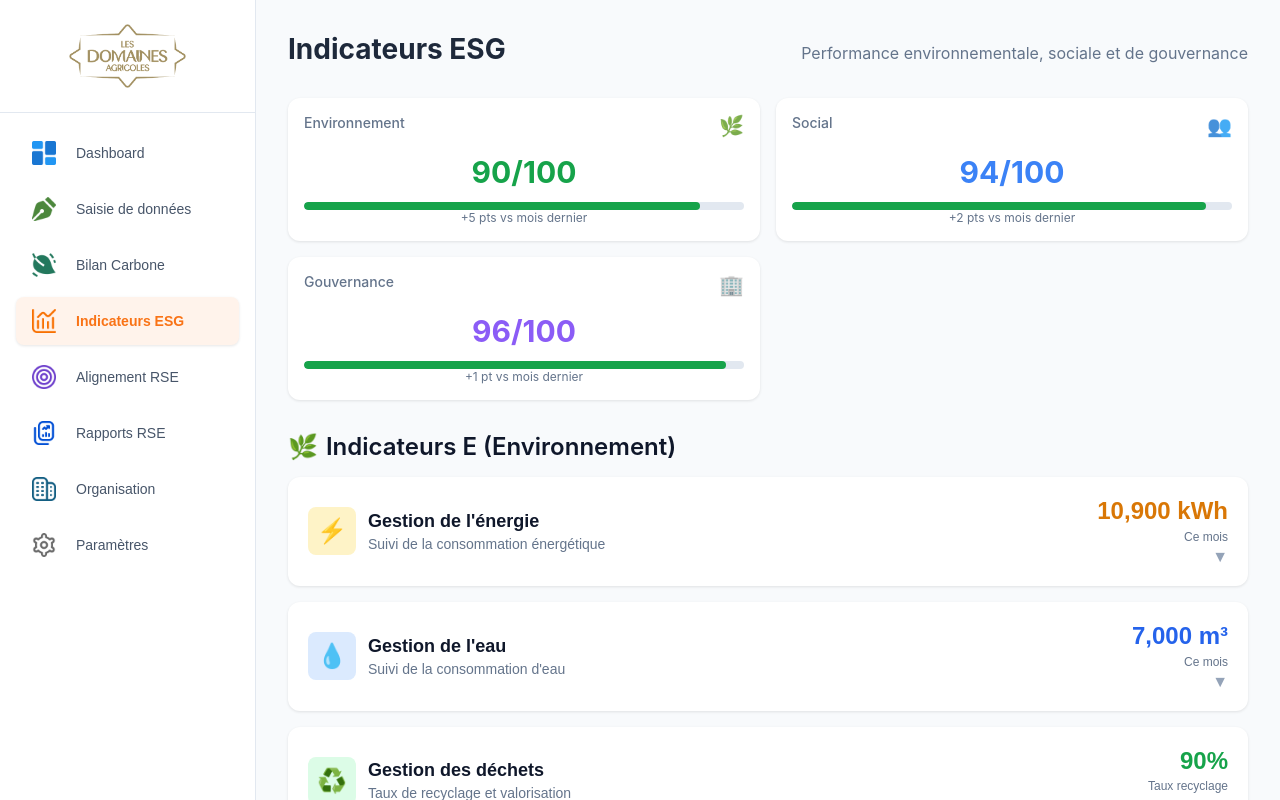
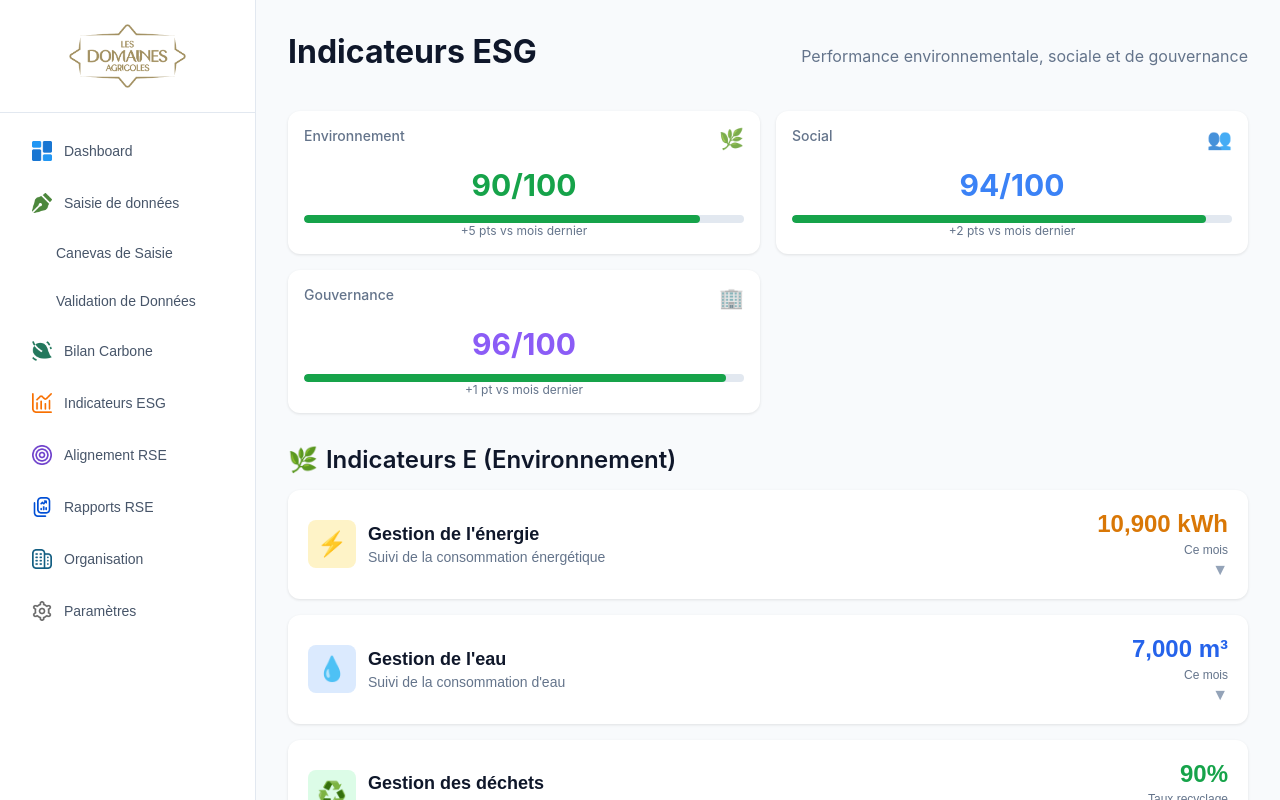
Before and after one commit to alalguiamina/Project_EcoPilot_React, a React (Create React App) app: page /esg in a window 1280 px wide. Built offline with nearby package versions, Linux system fonts and the light colour scheme.

Commit message:
feat: Add data entry pages and enhance sidebar navigation

```diff
--- a/package.json
+++ b/package.json
@@ -1,5 +1,5 @@
 {
-  "homepage": "https://alalguiamina.github.io/Project_EcoPilot_React",
+  "homepage": "https://alalguiamina.github.io/project_ecopilot_react",
   "name": "login-signup",
   "version": "0.1.0",
   "private": true,
--- a/src/App.tsx
+++ b/src/App.tsx
@@ -1,5 +1,10 @@
 import { useState } from "react";
-import { BrowserRouter as Router, Routes, Route } from "react-router-dom";
+import {
+  BrowserRouter as Router,
+  Routes,
+  Route,
+  Navigate,
+} from "react-router-dom";
 import "./App.css";
 import { Login } from "./Components/Login/Login";
 import Dashboard from "./Components/Dashboard/Dashboard";
@@ -8,6 +13,8 @@ import CarbonFootprintPage from "./Components/CarbonFootprintPage/CarbonFootprin
 import ESGIndicatorsPage from "./Components/ESGIndicatorsPage/ESGIndicatorsPage";
 import ProtectedRoute from "./Components/ProtectedRoute/ProtectedRoute";
 import OrganisationPage from "Components/OrganisationPage/OrganisationPage";
+import { CanevasPage } from "Components/DataEntryPage/CanevasPage";
+import { ValidationPage } from "Components/DataEntryPage/ValidationPage";
 export type UserRole = "Agent" | "User" | "SuperUser" | "Admin";
 
 export type User = {
@@ -49,12 +56,27 @@ const App = () => {
             }
           />
           <Route
-            path="/data-entry"
+            path="/data-entry/canevas"
             element={
               <ProtectedRoute user={user}>
-                <DataEntryPage user={user} />
+                <CanevasPage user={user} />
               </ProtectedRoute>
             }
+          />
+
+          <Route
+            path="/data-entry/validation"
+            element={
+              <ProtectedRoute user={user}>
+                <ValidationPage user={user} />
+              </ProtectedRoute>
+            }
+          />
+
+          {/* Redirect /data-entry → /data-entry/canevas */}
+          <Route
+            path="/data-entry"
+            element={<Navigate to="/data-entry/canevas" replace />}
           />
           <Route
             path="/carbon"
--- /dev/null
+++ b/src/Components/DataEntryPage/CanevasPage.tsx
@@ -0,0 +1,6 @@
+import { User } from "App";
+import DataEntryPage from "./DataEntryPage";
+
+export const CanevasPage = ({ user }: { user: User }) => {
+  return <DataEntryPage user={user} />;
+};
--- /dev/null
+++ b/src/Components/DataEntryPage/ValidationPage.tsx
@@ -0,0 +1,5 @@
+import { User } from "App";
+
+export const ValidationPage = ({ user }: { user: User }) => {
+  return <div>Validation de Données</div>;
+};
--- a/src/Components/Sidebar/Sidebar.css
+++ b/src/Components/Sidebar/Sidebar.css
@@ -30,6 +30,10 @@
   flex: 1;
   padding: 16px;
   overflow-y: auto;
+}
+.sidebar-submenu .sub {
+  padding-left: 40px;
+  font-size: 14px;
 }
 
 /* Scrollbar personnalisée */
@@ -79,11 +83,12 @@
 }
 
 .sidebar-icon {
-  font-size: 20px;
   display: flex;
   align-items: center;
   justify-content: center;
-  min-width: 24px;
+  width: 20px; /* Explicit width */
+  height: 20px; /* Explicit height */
+  flex-shrink: 0; /* Prevent shrinking */
 }
 
 .sidebar-label {
@@ -103,7 +108,10 @@
   }
 
   .sidebar-icon {
-    font-size: 18px;
+    width: 20px;
+    height: 20px;
+    margin-right: 12px;
+    object-fit: contain;
   }
 }
 
--- a/src/Components/Sidebar/Sidebar.tsx
+++ b/src/Components/Sidebar/Sidebar.tsx
@@ -20,10 +20,10 @@ type MenuItem = {
   label: string;
   icon: string;
   color: string;
-  path: string;
+  path?: string; // now optional
+  children?: MenuItem[]; // add sub-items
   adminOnly?: boolean;
 };
-
 const Sidebar = ({ user }: SidebarProps) => {
   const navigate = useNavigate();
   const location = useLocation();
@@ -36,12 +36,30 @@ const Sidebar = ({ user }: SidebarProps) => {
       color: "#3b82f6",
       path: "/dashboard",
     },
+    // Parent "Saisie de données"
     {
       id: "data-entry",
       label: "Saisie de données",
       icon: penIcon,
       color: "#16a34a",
-      path: "/data-entry",
+
+      // SUB-PAGES
+      children: [
+        {
+          id: "canevas",
+          label: "Canevas de Saisie",
+          icon: penIcon,
+          color: "#16a34a",
+          path: "/data-entry/canevas",
+        },
+        {
+          id: "validation",
+          label: "Validation de Données",
+          icon: penIcon,
+          color: "#555",
+          path: "/data-entry/validation",
+        },
+      ],
     },
     {
       id: "carbon",
@@ -104,32 +122,36 @@ const Sidebar = ({ user }: SidebarProps) => {
 
       <nav className="sidebar-nav">
         {filteredMenuItems.map((item) => (
-          <button
-            key={item.id}
-            onClick={() => navigate(item.path)}
-            className={`sidebar-item ${isActive(item.path) ? "active" : ""}`}
-            style={
-              isActive(item.path)
-                ? {
-                    backgroundColor: `${item.color}15`,
-                    color: item.color,
-                  }
-                : {}
-            }
-          >
-            <img
-              src={item.icon}
-              alt={item.label}
-              className="sidebar-icon"
-              style={{
-                width: "24px",
-                height: "24px",
-                objectFit: "contain",
-                marginRight: "8px",
+          <div key={item.id}>
+            {/* Parent button */}
+            <button
+              className="sidebar-item"
+              onClick={() => {
+                if (item.path) navigate(item.path);
+                // If it has children, toggle expand/collapse
               }}
-            />
-            <span className="sidebar-label">{item.label}</span>
-          </button>
+            >
+              <img src={item.icon} className="sidebar-icon" />
+              <span>{item.label}</span>
+            </button>
+
+            {/* Sub-items */}
+            {item.children && (
+              <div className="sidebar-submenu">
+                {item.children.map((child) => (
+                  <button
+                    key={child.id}
+                    onClick={() => navigate(child.path!)}
+                    className={`sidebar-item sub ${
+                      isActive(child.path!) ? "active" : ""
+                    }`}
+                  >
+                    <span className="sidebar-label">{child.label}</span>
+                  </button>
+                ))}
+              </div>
+            )}
+          </div>
         ))}
       </nav>
     </aside>
```
